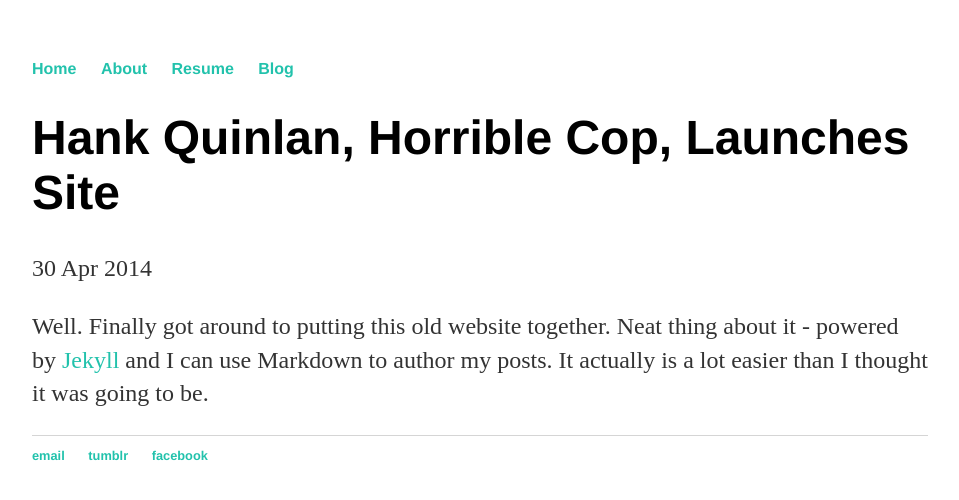
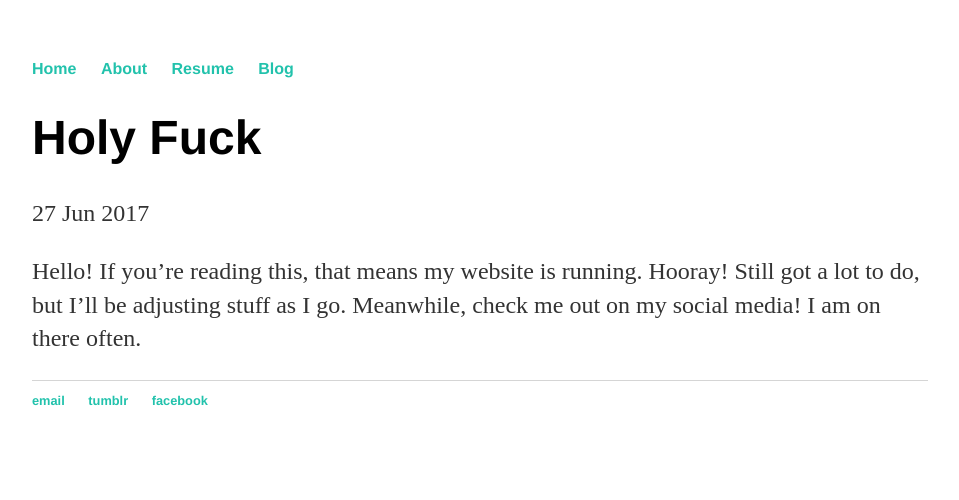
Before and after one commit to jmurrieta/jmurrieta.github.io, a Jekyll site: the page built from _posts/2014-04-30-hank-quinlan-site-launched.md, in a window 1280 px wide. Shown: the top 500 px of the page, without its empty margins (160-1119 px from the left). Built offline with Jekyll 4.4.1, drawn with Linux system fonts in a browser that asks for light colours.

Commit message:
Update 2014-04-30-hank-quinlan-site-launched.md

```diff
--- a/_posts/2014-04-30-hank-quinlan-site-launched.md
+++ b/_posts/2014-04-30-hank-quinlan-site-launched.md
@@ -1,7 +1,7 @@
 ---
 layout: post
-title: "Hank Quinlan, Horrible Cop, Launches Site"
-date: 2014-04-30
+title: "Holy Fuck"
+date: 2017-06-27
 ---
 
-Well. Finally got around to putting this old website together. Neat thing about it - powered by [Jekyll](http://jekyllrb.com) and I can use Markdown to author my posts. It actually is a lot easier than I thought it was going to be.
+Hello! If you're reading this, that means my website is running. Hooray! Still got a lot to do, but I'll be adjusting stuff as I go. Meanwhile, check me out on my social media! I am on there often.
```
